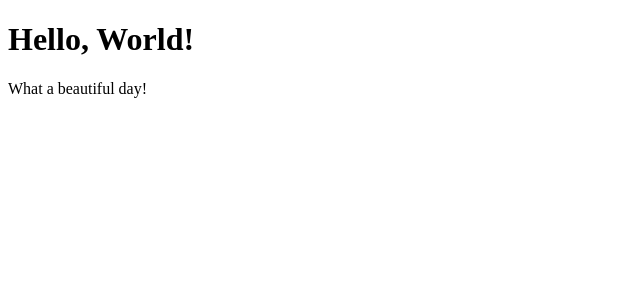
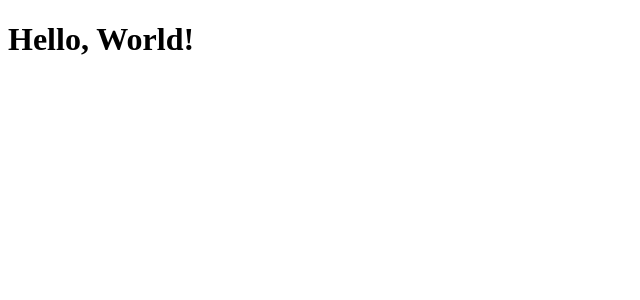
Before and after one commit to darthClara/react-exercises, a React (Create React App) app: page / in a window 1280 px wide. Shown: the top 300 px of the page, without its empty margins (0-640 px from the left). Built offline with nearby package versions, Linux system fonts and the light colour scheme.

Commit message:
Hello world fixed

```diff
--- a/src/Hello.js
+++ b/src/Hello.js
@@ -3,10 +3,7 @@ import React from "react";
 export default class Hello extends React.Component {
     render() {
         return (
-            <>
                 <h1>Hello, World!</h1>
-                <p>What a beautiful day!</p>
-            </>
         )
     }
 }
```
